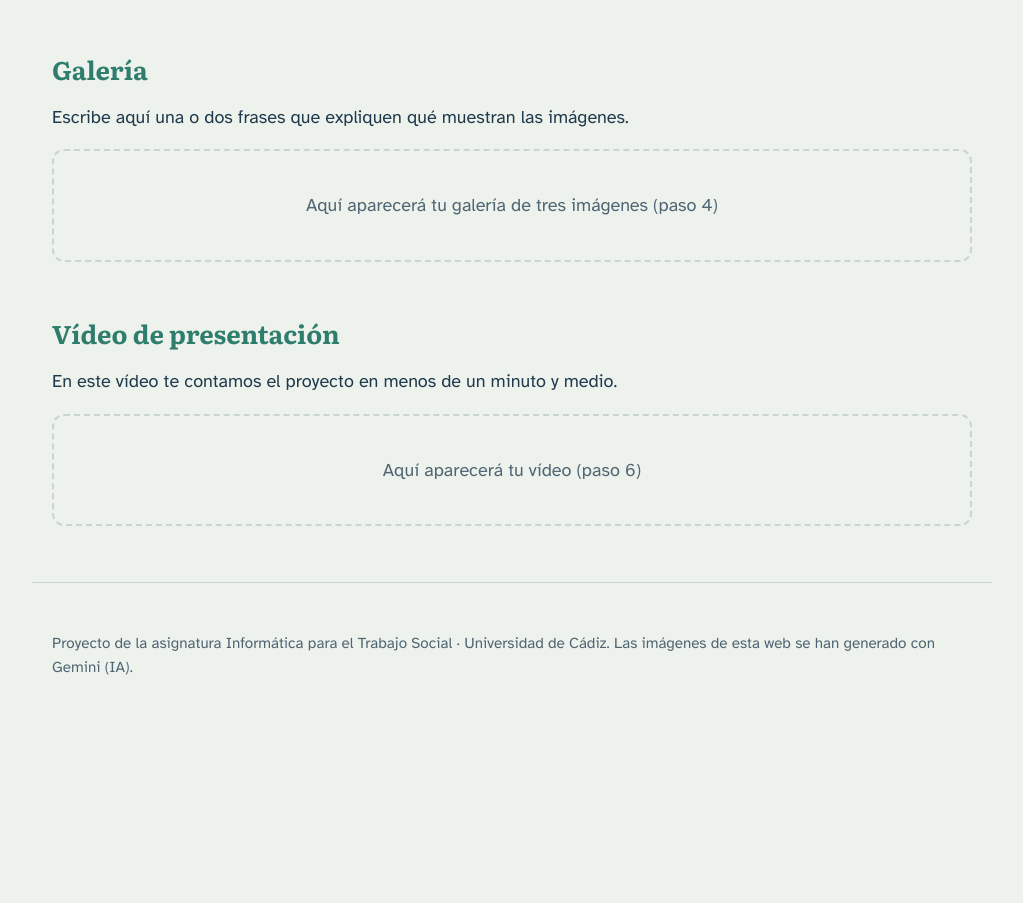
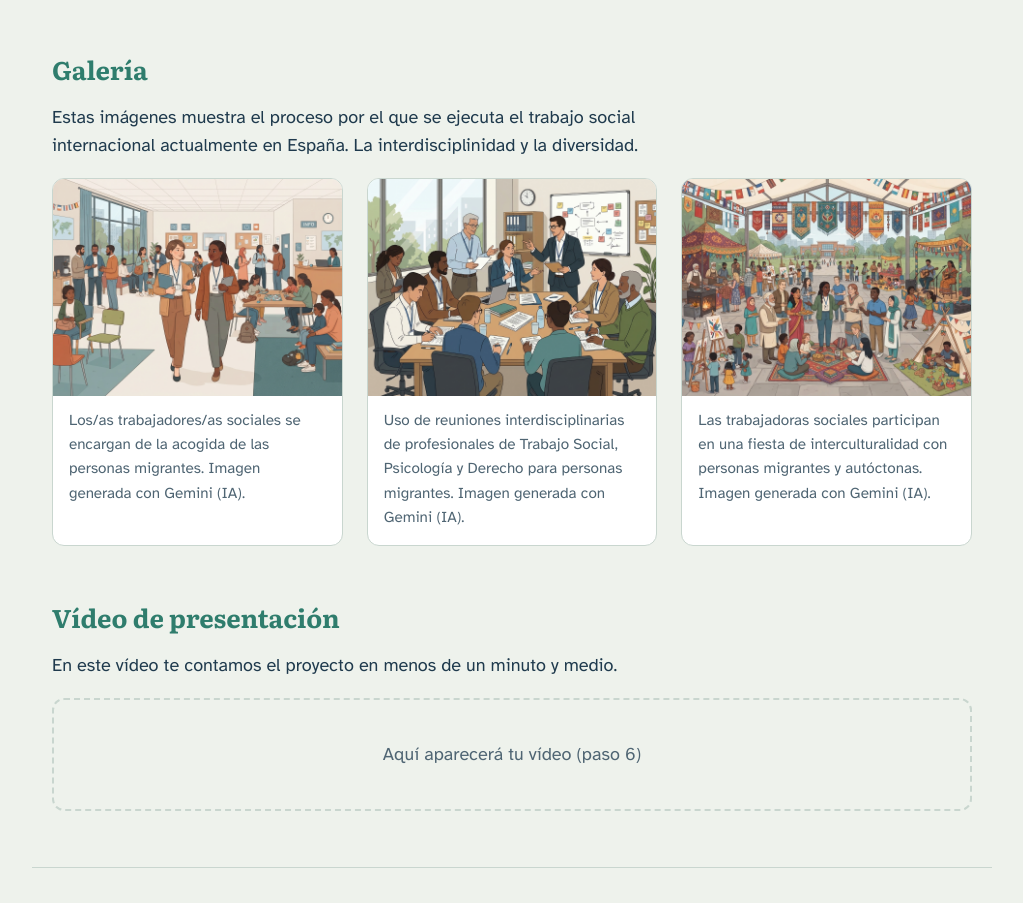
Before and after one commit to Miriamm7/practica-imagenes-video, a plain HTML site: page index.html in a window 1280 px wide. Shown: the part 886-1789 px from the top of the page, without its empty margins (128-1151 px from the left). Before the commit the page ends 1628 px from the top, so only its background shows below. Drawn offline with Linux system fonts and the light colour scheme.

Commit message:
Update index.html

```diff
--- a/index.html
+++ b/index.html
@@ -144,10 +144,24 @@ a quién va dirigido.</p>
 <section id="galeria">
 <h2>Galería</h2>
 <!-- Cambia este párrafo: explica qué muestran tus imágenes -->
-<p>Escribe aquí una o dos frases que expliquen qué muestran las imágenes.</p>
+<p>Estas imágenes muestra el proceso por el que se ejecuta el trabajo social internacional actualmente en España. La interdisciplinidad y la diversidad.</p>
 <div class="zona" data-aviso="Aquí aparecerá tu galería de tres imágenes (paso
 4)">
 <!-- PASO 4: GALERÍA ============================= INICIO -->
+ <div class="galeria">
+<figure>
+<img src="img/galeria1.png" alt="DESCRIBE LA IMAGEN 1">
+<figcaption>Los/as trabajadores/as sociales se encargan de la acogida de las personas migrantes. Imagen generada con Gemini (IA).</figcaption>
+</figure>
+<figure>
+<img src="img/galeria2.png" alt="DESCRIBE LA IMAGEN 2">
+<figcaption>Uso de reuniones interdisciplinarias de profesionales de Trabajo Social, Psicología y Derecho para personas migrantes. Imagen generada con Gemini (IA).</figcaption>
+</figure>
+<figure>
+<img src="img/galeria3.png" alt="DESCRIBE LA IMAGEN 3">
+<figcaption>Las trabajadoras sociales participan en una fiesta de interculturalidad con personas migrantes y autóctonas. Imagen generada con Gemini (IA).</figcaption>
+</figure>
+</div>
 <!-- PASO 4: GALERÍA ================================ FIN -->
 </div>
 </section>
```
